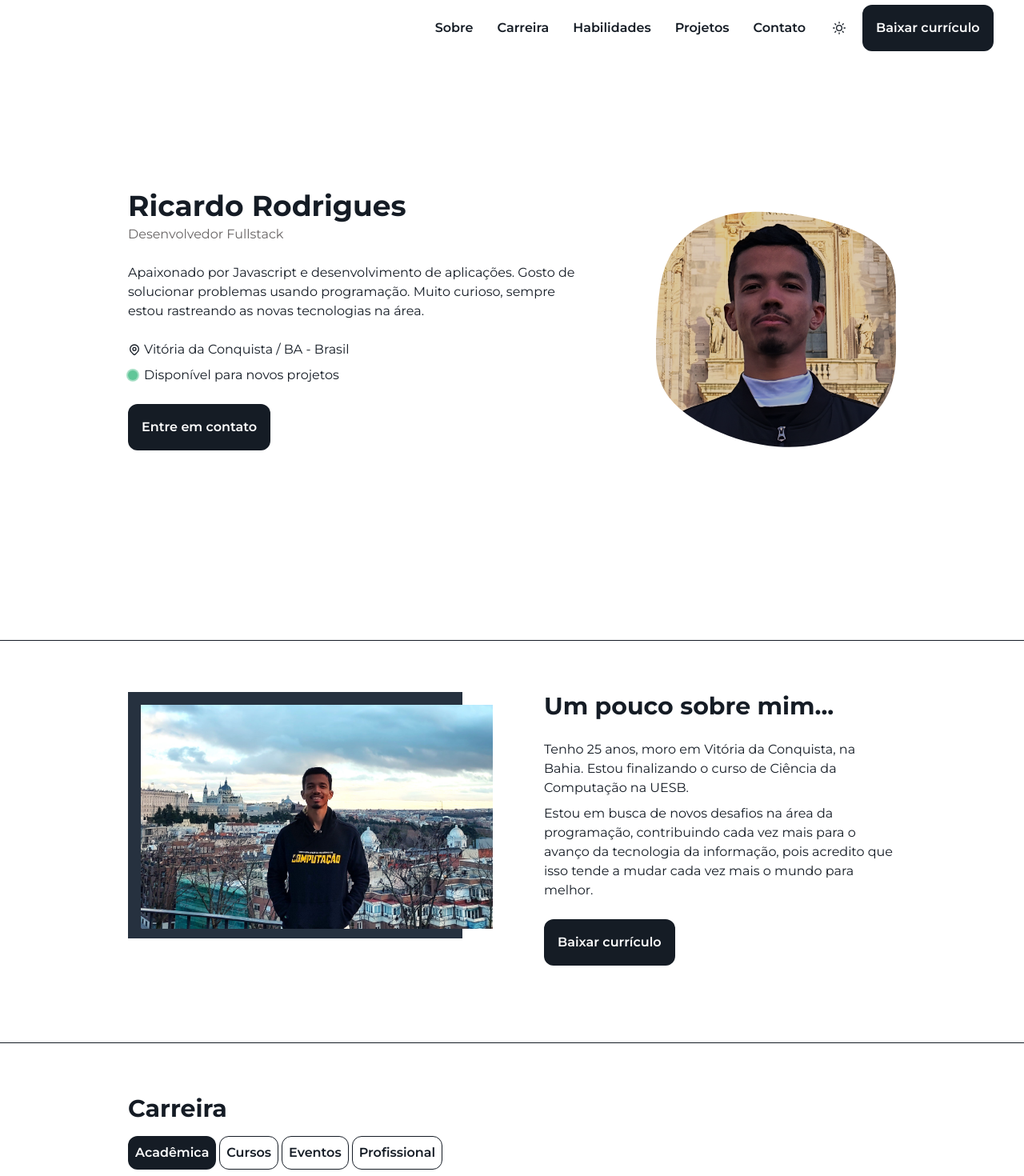
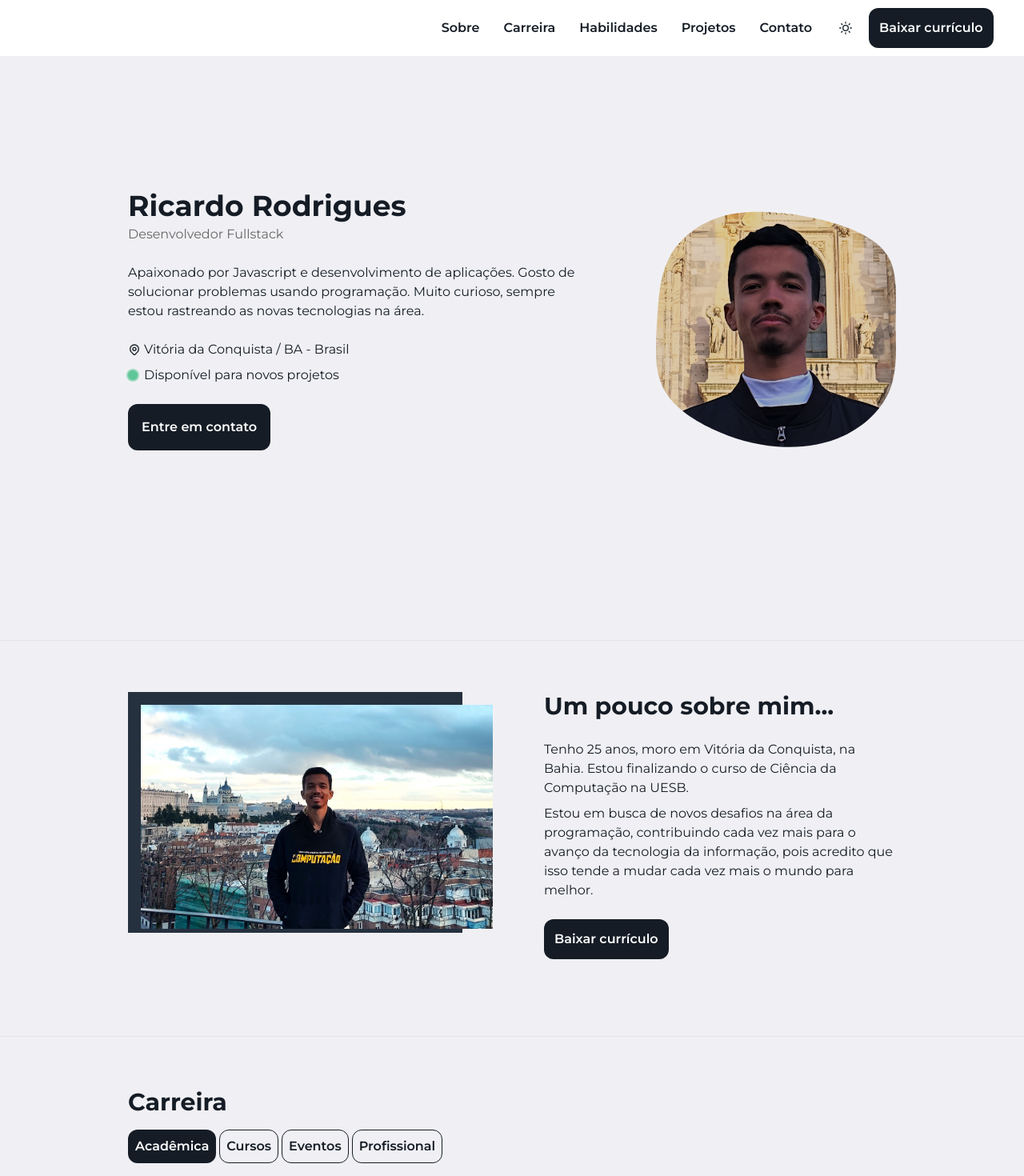
Before and after one commit to ricardorodriguespes17/ricardo-web, a Next.js app: page / in a window 1280 px wide. Shown: the top 1470 px of the page at 80% size. Built offline with nearby package versions, Linux system fonts and the light colour scheme.

Commit message:
style: adjusts styling details

```diff
--- a/src/components/layout/BaseSession.tsx
+++ b/src/components/layout/BaseSession.tsx
@@ -4,7 +4,7 @@ type Props = {
 
 const BaseSession = (props: Props) => {
   return (
-    <div className="w-full px-40 pt-16 pb-24 flex flex-col justify-center border-t border-t-dark-100 dark:border-t-green-light">
+    <div className="w-full px-40 pt-16 pb-24 flex flex-col justify-center border-t border-t-gray-30 dark:border-t-green-light/20">
       {props.children}
     </div>
   )
--- a/src/components/sessions/PortifolioSession.tsx
+++ b/src/components/sessions/PortifolioSession.tsx
@@ -17,13 +17,13 @@ const PortifolioSession = () => {
 
         <div className="flex flex-col w-[350px]">
           <h4>Ricardo Rodrigues</h4>
-          <p className="text-sm text-gray-80">
+          <p className="text-sm text-gray-80 dark:text-gray-30">
             Software Developer | React | Node | Java - Undergraduate in Computer
             Science at UESB.
           </p>
         </div>
 
-        <div className="flex flex-col text-sm text-gray-80">
+        <div className="flex flex-col text-sm text-gray-80  dark:text-gray-30">
           <label>40 repositórios públicos</label>
         </div>
       </div>
--- a/src/components/ui/Button.tsx
+++ b/src/components/ui/Button.tsx
@@ -18,7 +18,7 @@ const variants = {
     "border-dark-100 dark:border-green-light text-dark-100 bg-transparent text-inhreit",
     "hover:bg-dark-90 dark:hover:bg-green-light hover:text-white dark:hover:text-dark-100"
   ),
-  plain: "text-dark-100 bg-transparent text-inhreit hover:opacity-85",
+  plain: "text-dark-100 bg-transparent text-inhreit hover:text-green-dark",
 }
 
 const sizes = {
@@ -40,7 +40,7 @@ const Button = (props: Props) => {
 
   const className = twMerge(
     "border border-transparent rounded-xl w-fit h-fit transition-all",
-    "font-semibold hover:font-bold flex items-center justify-center",
+    "font-semibold flex items-center justify-center",
     variants[variant],
     sizes[size],
     baseClassName
--- a/src/components/ui/ButtonDownloadCV.tsx
+++ b/src/components/ui/ButtonDownloadCV.tsx
@@ -4,6 +4,7 @@ const ButtonDownloadCV = () => {
   return (
     <Button
       target="_blank"
+      size="sm"
       href="https://drive.google.com/file/d/1i444nZKAnfqXwPtdnMmU_XDmw5RGKhsY/view?usp=sharing"
     >
       Baixar currículo
--- a/tailwind.config.ts
+++ b/tailwind.config.ts
@@ -15,7 +15,7 @@ export default {
           dark: "#61C698",
         },
         gray: {
-          10: "##f0f0f4",
+          10: "#f0f0f4",
           20: "#EEEEEE",
           30: "#E3E3E3",
           50: "#A9A9A9",
```
